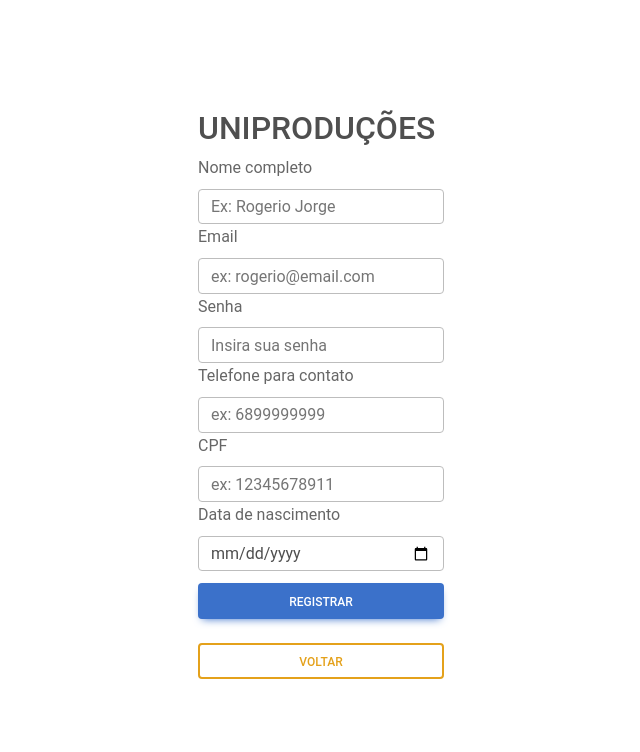
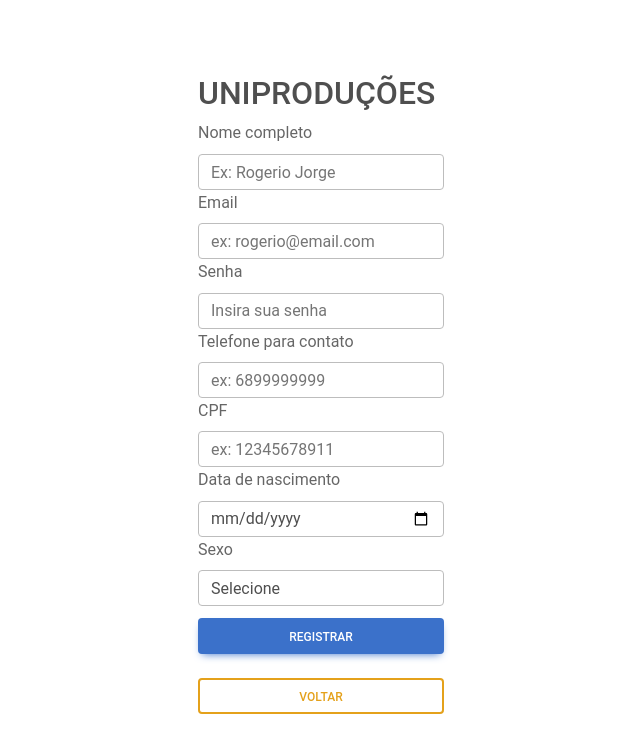
Before and after one commit to crCoelhos/unipro-frontend, a React (Create React App) app: page /signup in a window 1280 px wide. Shown: the top 752 px of the page, without its empty margins (319-959 px from the left). Built offline with nearby package versions, Linux system fonts and the light colour scheme; the HTML template or start-up script is replaced by a standard one.

Commit message:
update(signup) - adequations to the new model

```diff
--- a/src/components/Menu/Menu.tsx
+++ b/src/components/Menu/Menu.tsx
@@ -163,7 +163,7 @@ const Menu = () => {
             Autenticado como:
             {user ? (
               <Nav>
-                <Link to="/home" className={scrollingLinkClassName}>
+                <Link to="/home"  onClick={handleLogout} className={scrollingLinkClassName}>
                   <p>{user.name}</p>
                 </Link>
               </Nav>
--- a/src/components/SignupPage/SignupPage.js
+++ b/src/components/SignupPage/SignupPage.js
@@ -1,7 +1,7 @@
 import React from 'react';
 import { Form, Button, Alert } from 'react-bootstrap';
 import useSignupController from '../../controllers/useSignupController';
-import styles from './SignupPage.module.css'
+import styles from './SignupPage.module.css';
 
 const SignupPage = () => {
   const {
@@ -11,6 +11,7 @@ const SignupPage = () => {
     contact,
     cpf,
     birthdate,
+    sex,
     signupError,
     setName,
     setEmail,
@@ -18,6 +19,7 @@ const SignupPage = () => {
     setContact,
     setCpf,
     setBirthdate,
+    setSex,
     handleSubmit,
   } = useSignupController();
 
@@ -92,6 +94,20 @@ const SignupPage = () => {
             />
           </Form.Group>
 
+          <Form.Group controlId="formSex">
+            <Form.Label>Sexo</Form.Label>
+            <Form.Control
+              as="select"
+              value={sex}
+              onChange={(e) => setSex(e.target.value)}
+              required
+            >
+              <option value="">Selecione</option>
+              <option value="M">Masculino</option>
+              <option value="F">Feminino</option>
+            </Form.Control>
+          </Form.Group>
+
           <Button variant="primary" type="submit" className={styles.SubmitButton}>
             Registrar
           </Button>
@@ -101,7 +117,7 @@ const SignupPage = () => {
           </Button>
         </Form>
 
-        {signupError && <Alert variant="danger">O registro falhou. Por favor tente novamente.</Alert>}
+        {signupError && <Alert variant="danger">O registro falhou. Por favor, tente novamente.</Alert>}
       </div>
     </div>
   );
--- a/src/controllers/useSignupController.tsx
+++ b/src/controllers/useSignupController.tsx
@@ -3,18 +3,18 @@ import { useState } from 'react';
 import { useNavigate } from 'react-router-dom';
 
 const useSignupController = () => {
-
-    const url = 'http://localhost:3003'
+    const url = 'http://localhost:3003';
     const [name, setName] = useState('');
     const [email, setEmail] = useState('');
     const [password, setPassword] = useState('');
+    const [sex, setSex] = useState('');
     const [contact, setContact] = useState('');
     const [cpf, setCpf] = useState('');
     const [birthdate, setBirthdate] = useState('');
     const [signupError, setSignupError] = useState(false);
     const navigate = useNavigate();
 
-    const handleSubmit = async (event:any ) => {
+    const handleSubmit = async (event: { preventDefault: () => void; }) => {
         event.preventDefault();
 
         const userData = {
@@ -24,17 +24,17 @@ const useSignupController = () => {
             contact,
             cpf,
             birthdate,
+            sex,
         };
 
         try {
             const response = await axios.post(url + '/auth/signup', userData);
 
-            console.log(response.data); // verifica
-            navigate('/login'); // Redireciona pro login
+            console.log(response.data); // Verifica
+            navigate('/login'); // Redireciona para a página de login
         } catch (error) {
             console.error(error);
             setSignupError(true);
-            // Handle error
         }
     };
 
@@ -42,13 +42,15 @@ const useSignupController = () => {
         name,
         email,
         password,
+        birthdate,
+        sex,
         contact,
         cpf,
-        birthdate,
         signupError,
         setName,
         setEmail,
         setPassword,
+        setSex,
         setContact,
         setCpf,
         setBirthdate,
--- a/src/pages/Login/Login.module.css
+++ b/src/pages/Login/Login.module.css
@@ -1,8 +1,6 @@
 .loginContent {
   margin: 0px;
   padding: 0px;
-
-
 
   background-color: #fff;
   display: flex;
@@ -13,31 +11,17 @@
   text-transform: uppercase;
 }
 
-
-.portalImperial p {
-    margin: 0;
-}
-
-.logoImperial {
-    margin: 11px 0 0 0;
-    /* height: 160px; */
-    width: 312px;
-
-}
-
 .inputText {
   margin-top: 28px;
   margin-bottom: 0px;
   padding: 0;
   letter-spacing: 6px;
-
 }
 
 .inputFieldUser {
   margin: 8px 0 0 0;
 
   height: 57.45px;
-    width: 320px;
 
   font-size: 24px;
   font-style: italic;
@@ -46,15 +30,12 @@
   border-radius: 16px;
 
   padding-left: 0;
-
 }
-
 
 .inputFieldPassword {
   margin: 8px 0 0 0;
 
   height: 57.45px;
-    width: 290px;
 
   letter-spacing: 6px;
   font-size: 24px;
@@ -64,14 +45,12 @@
   border-radius: 16px;
 
   padding-left: 30px;
-
 }
 
-.error{
-    color: #C00203;
+.error {
+  color: #c00203;
   margin-bottom: 12px;
 }
-
 
 .sendButton {
   text-transform: uppercase;
@@ -85,7 +64,6 @@
 
   border-radius: 16px;
 
-
   letter-spacing: 6px;
   color: #fff;
 
--- a/src/pages/Login/Login.tsx
+++ b/src/pages/Login/Login.tsx
@@ -32,7 +32,7 @@ const LoginPage: React.FC = () => {
                   <div className="mb-3">
                     <Form onSubmit={handleSubmit}>
                       <Form.Group className="mb-3">
-                        <Form.Label className="text-center">
+                        <Form.Label className={styles['text-center']}>
                           Insira seu CPF ou EMAIL
                         </Form.Label>
                         <Form.Control
@@ -40,7 +40,7 @@ const LoginPage: React.FC = () => {
                           type="text"
                           value={username}
                           onChange={handleUsernameChange}
-                          placeholder='Ex: 12345678910'
+                          placeholder='Ex: 12345678910 ou usuario@email.com'
                           required
                         />
                       </Form.Group>
```
Lines whose indentation alone changed are shown as unchanged.
